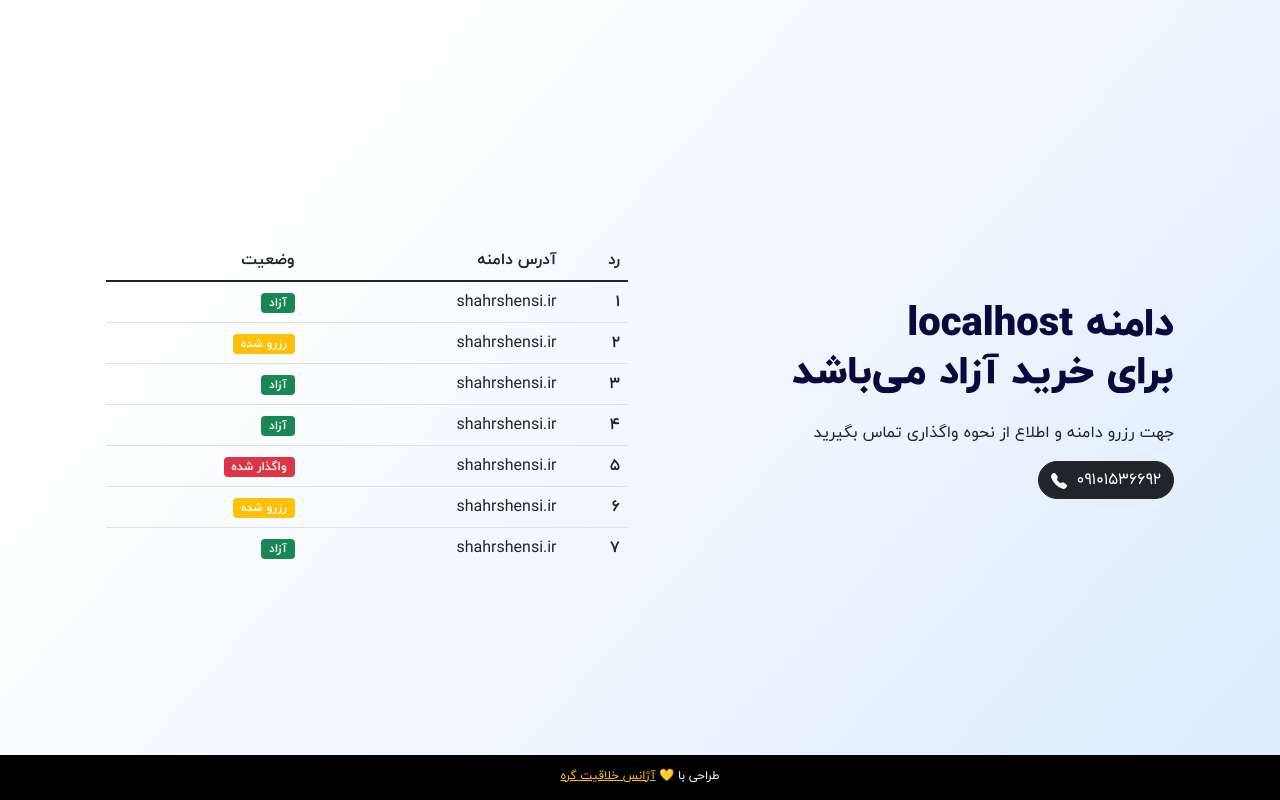
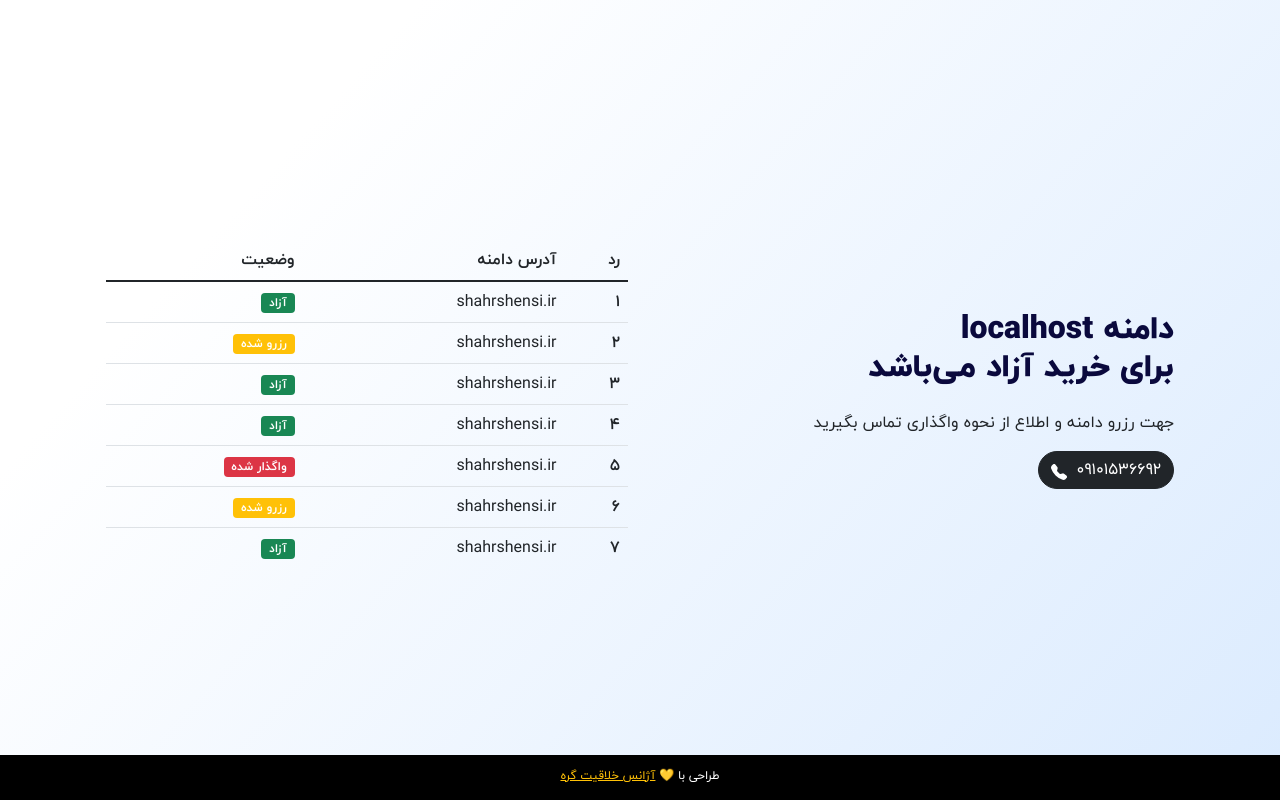
Before and after one commit to heydaromid/shahrshenasi, a plain HTML site: page index.html in a window 1280 px wide. Drawn offline with nearby package versions, Linux system fonts and the light colour scheme.

Commit message:
Edit main content

```diff
--- a/index.html
+++ b/index.html
@@ -14,7 +14,7 @@
 <body class="min-vh-100 d-flex justify-content-center align-items-center">
     <div class="container row ">
         <div class="col-12 col-md-6 justify-content-center d-flex flex-column text-center text-md-end" id="info">
-            <div class="h1 main-content">
+            <div class="h2 main-content">
                 <span id="domain" class="d-block"></span>
                 <span class="d-block">برای خرید آزاد می‌باشد</span>
             </div>
```
